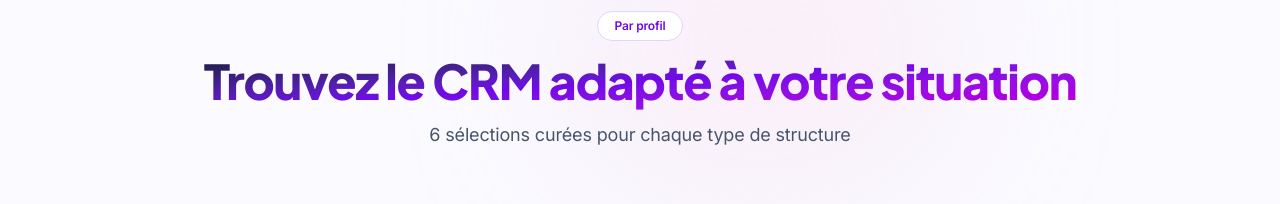
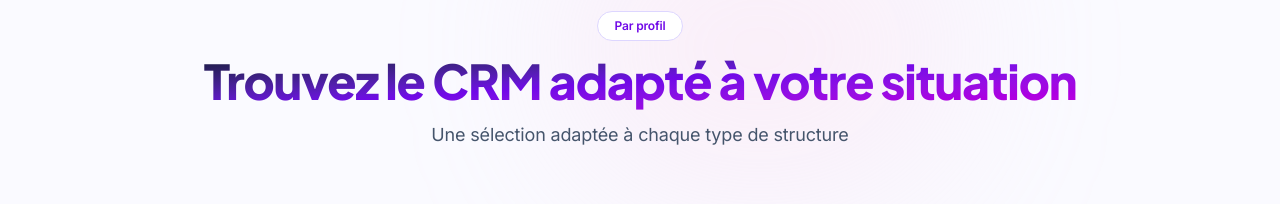
Before and after one commit to Maxime2d/comparateur-crm, a Next.js app: page / in a window 1280 px wide. Shown: the part 3800-4004 px from the top of the page. Built offline with nearby package versions, Linux system fonts and the light colour scheme; no server answers.

Commit message:
i18n(fr): 'sélections curées' → 'sélection adaptée'
Anglicisme calque de 'curated' qui ne signifie rien en français
('curé' = prêtre). Remplacement par 'Une sélection adaptée à chaque
type de structure' — sur le bloc Segment Hubs de la home.

```diff
--- a/src/app/page.tsx
+++ b/src/app/page.tsx
@@ -294,7 +294,7 @@
                     Trouvez le CRM adapté à votre situation
                   </span>
                 </h2>
-                <p className="text-lg text-slate-600">6 sélections curées pour chaque type de structure</p>
+                <p className="text-lg text-slate-600">Une sélection adaptée à chaque type de structure</p>
               </div>
               <HoverCardGrid
                 columns={6}
```
